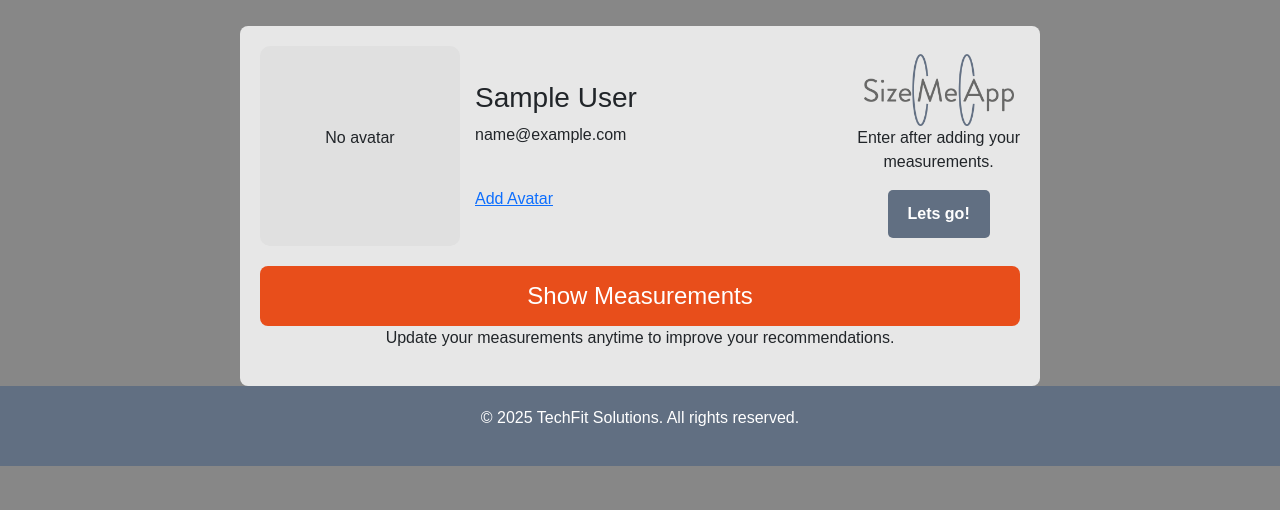
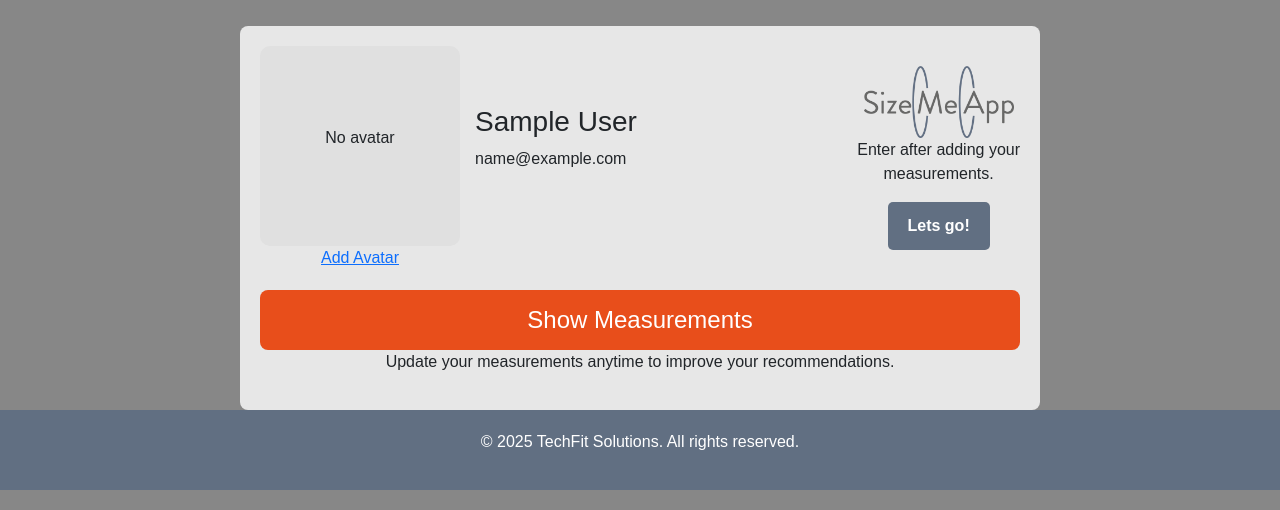
Before and after one commit to Sara-Sundin/SizeMeApp, a Django app: page /dashboard/ in a window 1280 px wide. Shown: the part 74-584 px from the top of the page. Run offline with Django 5.2, Linux system fonts and the light colour scheme; the visitor is signed in with stand-in values (Sample User, id 1); parts of the project's set-up code (start-up, migrations or seed data) failed here and were passed over; some libraries are stand-ins or nearby versions.

Commit message:
place avatar link under profile picture box

```diff
--- a/apps/dashboard/templates/dashboard/dashboard.html
+++ b/apps/dashboard/templates/dashboard/dashboard.html
@@ -17,18 +17,21 @@
     <div class="dashboard-header">
         <!-- Profile Section (Left) -->
         <div class="profile-section">
-            <div class="profile-box">
+            <div class="avatar-box">
+                <div class="profile-box">
                 {% if user.profile_picture %}
                     <img src="{{ user.profile_picture.url }}" alt="Avatar">
                 {% else %}
                     <p>No avatar</p>
                 {% endif %}
+                </div>
+                <a href="#">Add Avatar</a>
             </div>
             <div class="user-info">
                 <h3>{{ user.name }}</h3>
                 <p>{{ user.email }}</p>
                 <br>
-                <a href="#">Add Avatar</a>
+
             </div>
         </div>
 
--- a/static/css/style.css
+++ b/static/css/style.css
@@ -414,6 +414,10 @@ h1 img {
 }
 
 /* Profile Box */
+.avatar-box {
+    text-align: center;
+}
+
 .profile-box {
     width: 200px;
     height: 200px;
```
